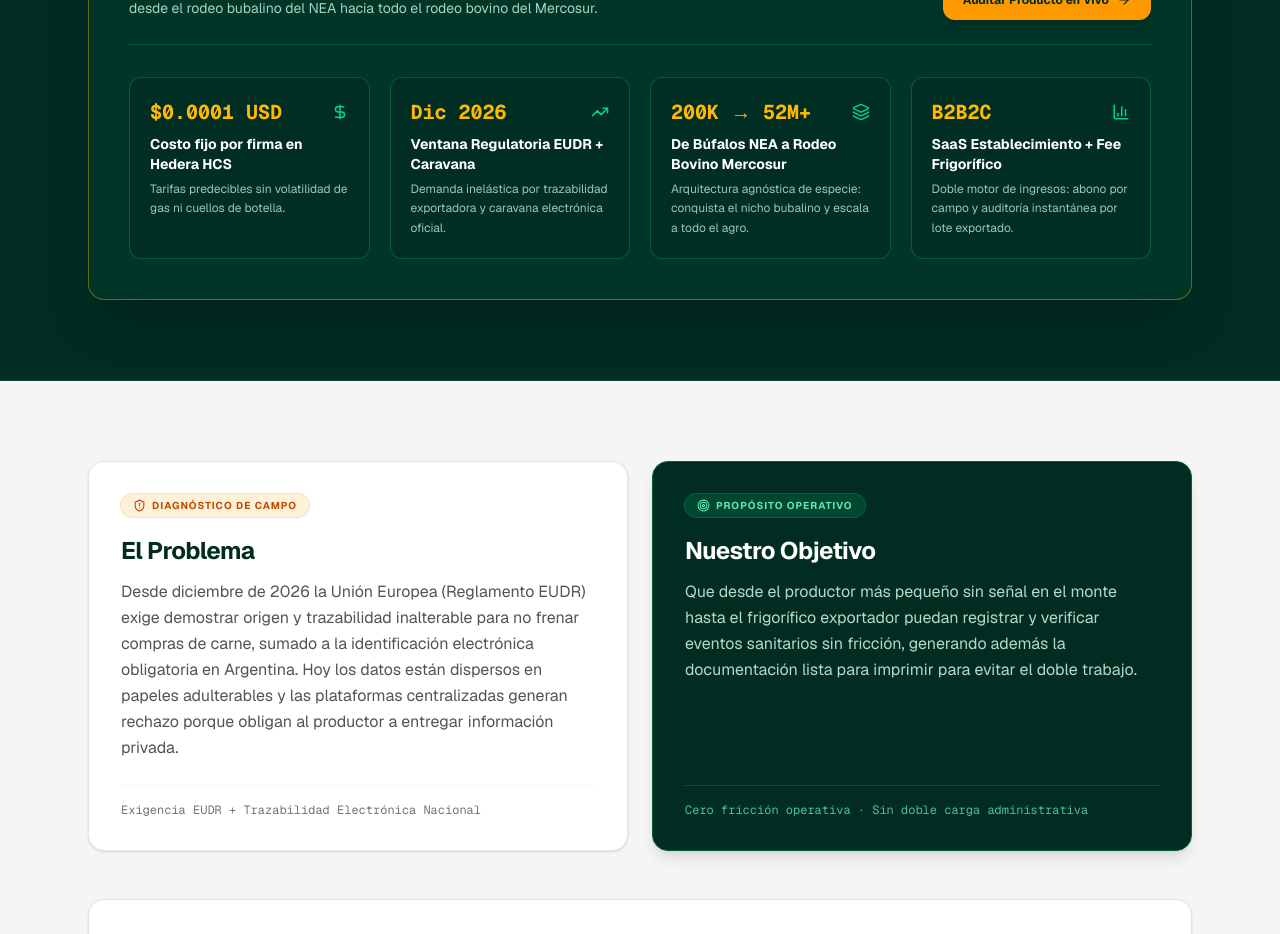
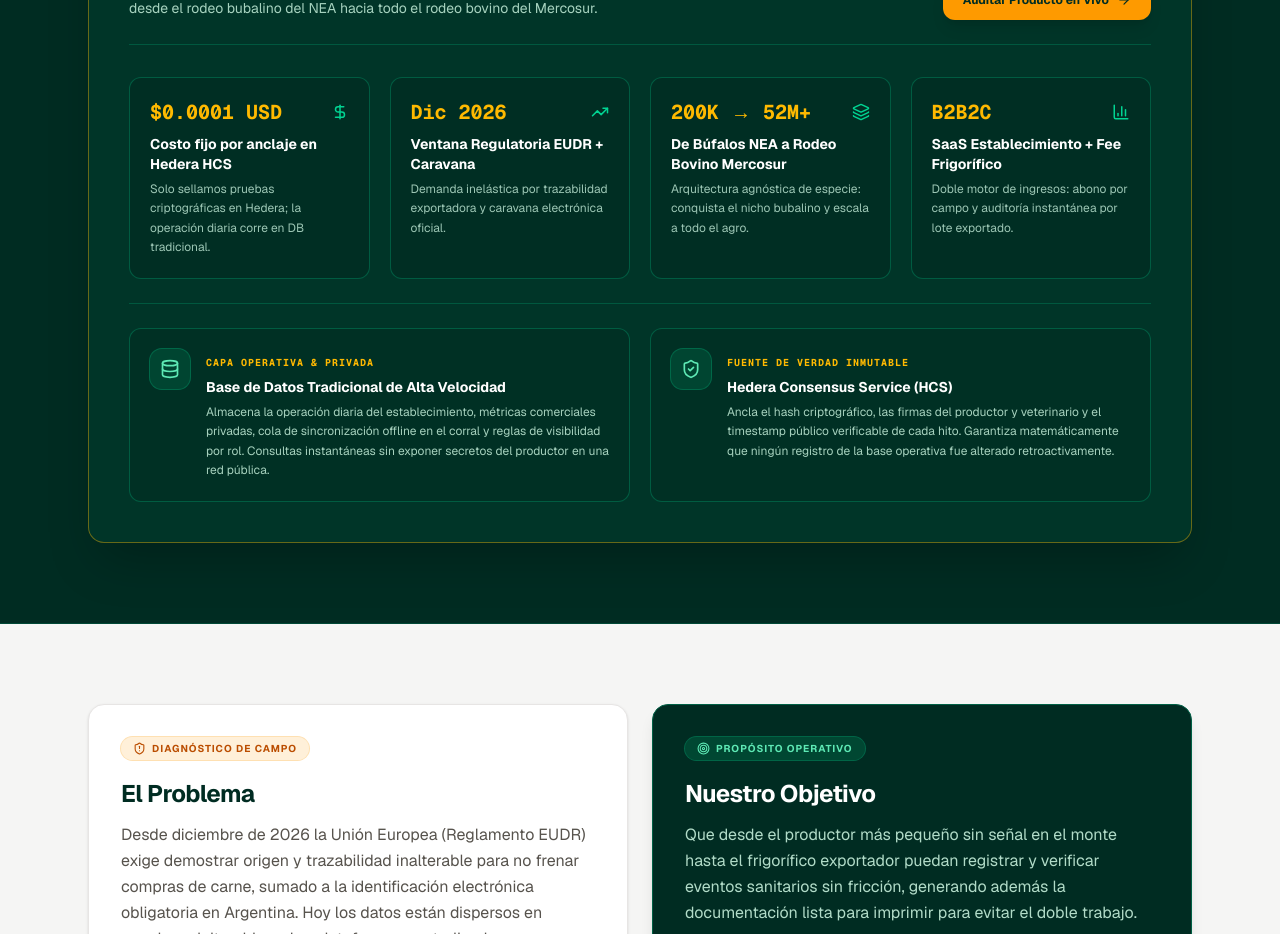
Before and after one commit to JereEG/pypore-mvp, a Next.js app: page / in a window 1280 px wide. Shown: the part 1680-2614 px from the top of the page. Built offline with nearby package versions, Linux system fonts and the light colour scheme.

Commit message:
docs(architecture): destacar arquitectura hibrida DB tradicional y Hedera HCS como fuente de verdad

```diff
--- a/src/app/page.tsx
+++ b/src/app/page.tsx
@@ -6,6 +6,7 @@ import {
   BarChart3,
   Bot,
   Compass,
+  Database,
   DollarSign,
   ExternalLink,
   FileCheck2,
@@ -68,8 +69,8 @@ const BUFFALO_ADVANTAGES = [
 const CAPITAL_METRICS = [
   {
     metric: '$0.0001 USD',
-    label: 'Costo fijo por firma en Hedera HCS',
-    detail: 'Tarifas predecibles sin volatilidad de gas ni cuellos de botella.',
+    label: 'Costo fijo por anclaje en Hedera HCS',
+    detail: 'Solo sellamos pruebas criptográficas en Hedera; la operación diaria corre en DB tradicional.',
     icon: DollarSign,
   },
   {
@@ -89,6 +90,23 @@ const CAPITAL_METRICS = [
     label: 'SaaS Establecimiento + Fee Frigorífico',
     detail: 'Doble motor de ingresos: abono por campo y auditoría instantánea por lote exportado.',
     icon: BarChart3,
+  },
+];
+
+const HYBRID_ARCHITECTURE = [
+  {
+    layer: 'Capa Operativa & Privada',
+    title: 'Base de Datos Tradicional de Alta Velocidad',
+    description:
+      'Almacena la operación diaria del establecimiento, métricas comerciales privadas, cola de sincronización offline en el corral y reglas de visibilidad por rol. Consultas instantáneas sin exponer secretos del productor en una red pública.',
+    icon: Database,
+  },
+  {
+    layer: 'Fuente de Verdad Inmutable',
+    title: 'Hedera Consensus Service (HCS)',
+    description:
+      'Ancla el hash criptográfico, las firmas del productor y veterinario y el timestamp público verificable de cada hito. Garantiza matemáticamente que ningún registro de la base operativa fue alterado retroactivamente.',
+    icon: ShieldCheck,
   },
 ];
 
@@ -527,6 +545,31 @@ export default function LandingPage() {
                   );
                 })}
               </div>
+
+              <div className="mt-6 grid gap-5 border-t border-emerald-800/80 pt-6 md:grid-cols-2">
+                {HYBRID_ARCHITECTURE.map((arch) => {
+                  const Icon = arch.icon;
+                  return (
+                    <div
+                      key={arch.title}
+                      className="flex items-start gap-4 rounded-xl border border-emerald-700/60 bg-emerald-950/60 p-5"
+                    >
+                      <span className="flex h-10 w-10 shrink-0 items-center justify-center rounded-xl bg-emerald-600/20 text-emerald-300 ring-1 ring-emerald-500/40">
+                        <Icon size={20} />
+                      </span>
+                      <div>
+                        <span className="font-mono text-[10px] font-bold uppercase tracking-widest text-amber-400">
+                          {arch.layer}
+                        </span>
+                        <h4 className="mt-1 text-sm font-bold text-white">{arch.title}</h4>
+                        <p className="mt-1.5 text-xs leading-relaxed text-emerald-100/80">
+                          {arch.description}
+                        </p>
+                      </div>
+                    </div>
+                  );
+                })}
+              </div>
             </div>
           </div>
         </section>
```
Also changed, not shown: 1 other file (tests, documents, lock files or other folders).
